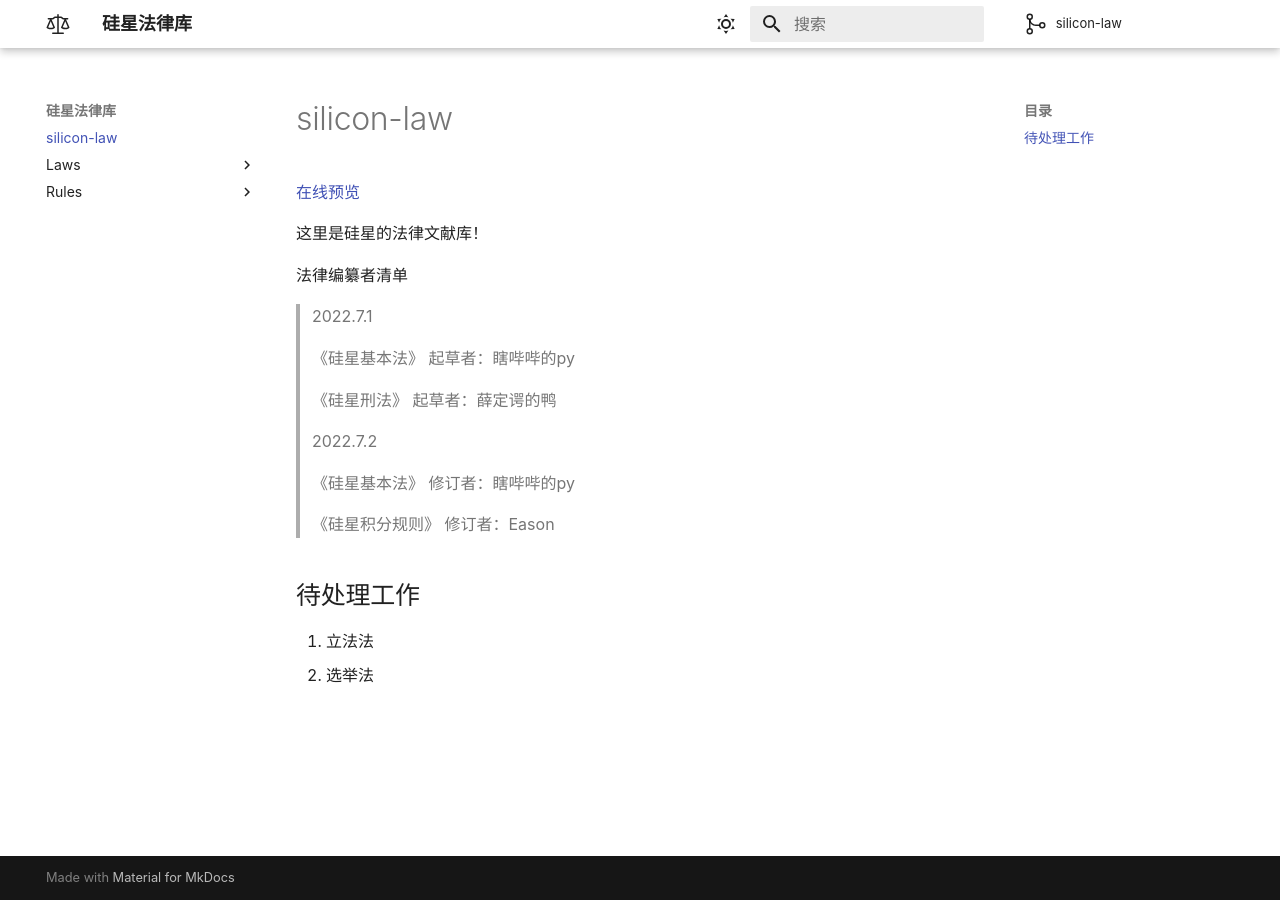
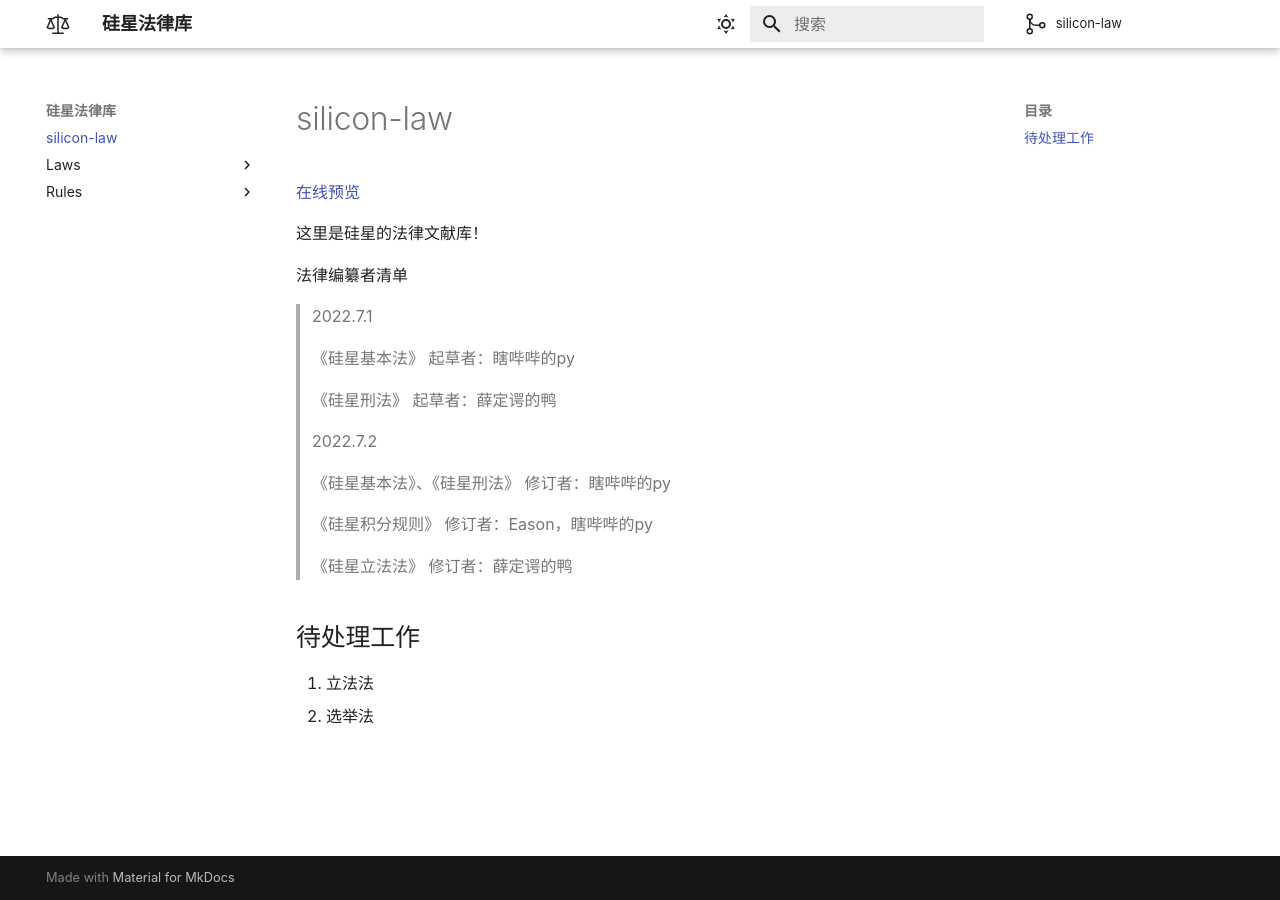
Before and after one commit to silicon-star-united-government/silicon-law, an MkDocs documentation site: the page built from docs/index.md, in a window 1280 px wide. Built offline with MkDocs 1.6.1 and Material for MkDocs 9.7.7, drawn with Linux system fonts in a browser that asks for light colours; comment, search, counter and statistics services are not loaded.

Commit message:
add：Update Record

```diff
--- a/docs/index.md
+++ b/docs/index.md
@@ -14,9 +14,11 @@
 
 >2022.7.2
 >
->《硅星基本法》 修订者：瞎哔哔的py
+>《硅星基本法》、《硅星刑法》 修订者：瞎哔哔的py
 >
->《硅星积分规则》 修订者：Eason
+>《硅星积分规则》 修订者：Eason，瞎哔哔的py
+>
+>《硅星立法法》 修订者：薛定谔的鸭
 
 ## 待处理工作
 
```
Also changed, not shown: README.md (+2 -2 lines).
